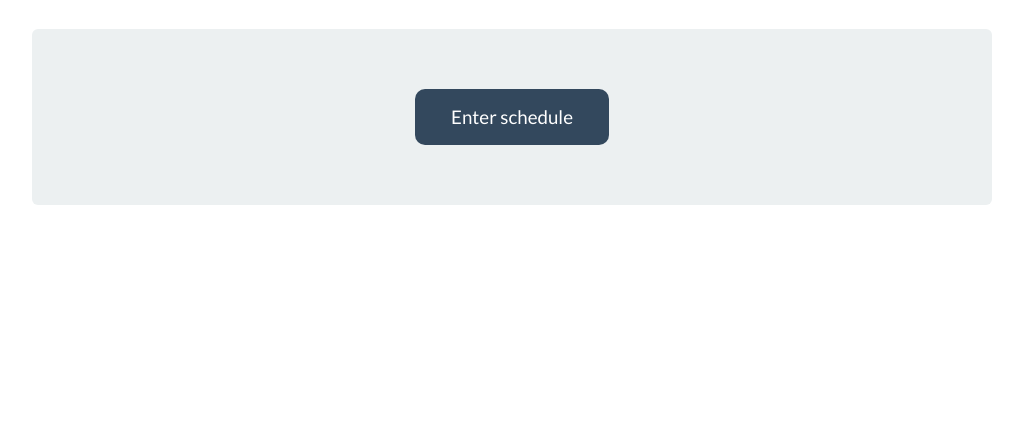
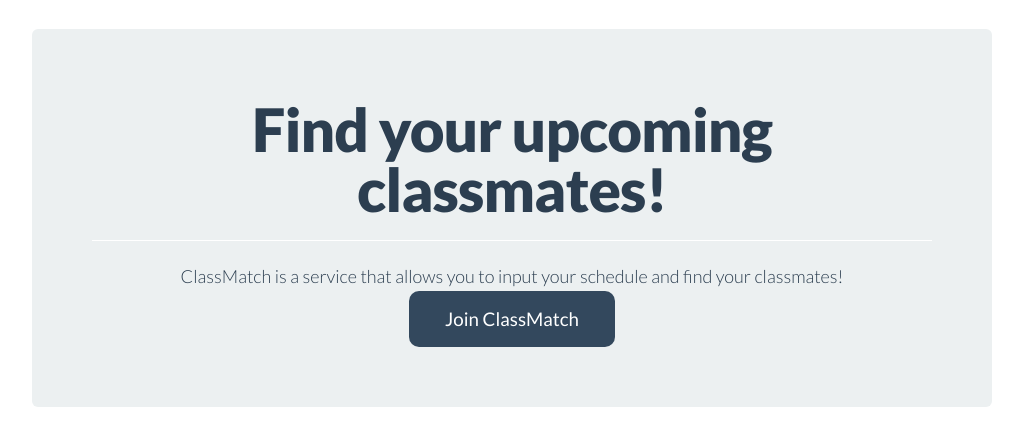
Before and after one commit to jzone3/ClassMatch, a Python web app: template templates/index.html in a window 1280 px wide. Shown: the part 51-497 px from the top of the page, without its empty margins (118-1141 px from the left). Run offline with Jinja, Linux system fonts and the light colour scheme; the template is opened without the code that fills it, so the values that code supplies are empty; some libraries are stand-ins or nearby versions.

Commit message:
changed home page

```diff
--- a/templates/findclass.html
+++ b/templates/findclass.html
@@ -12,6 +12,9 @@
 				<hr/>
 			{% endfor %}
 		</div>
+		<a href="/schedule">
+			<button class="btn btn-primary btn-large">Add more classes</button>
+		</a>
 	</div>
 </div>
 {% endblock %}
--- a/templates/index.html
+++ b/templates/index.html
@@ -3,8 +3,11 @@
 {% block content %}
 <div class="row">
 	<div class="hero-unit" style="text-align: center;">
-		<a href="/schedule">
-			<button class="btn btn-primary btn-large">Enter schedule</button>
+		<h1>Find your upcoming classmates!</h1>
+		<hr/>
+		ClassMatch is a service that allows you to input your schedule and find your classmates!
+		<a href="/signup">
+			<button class="btn btn-primary btn-large">Join ClassMatch</button>
 		</a>
 	</div>
 </div>
```
Also changed, not shown: main.py (+22 -17 lines), 1 other file.
